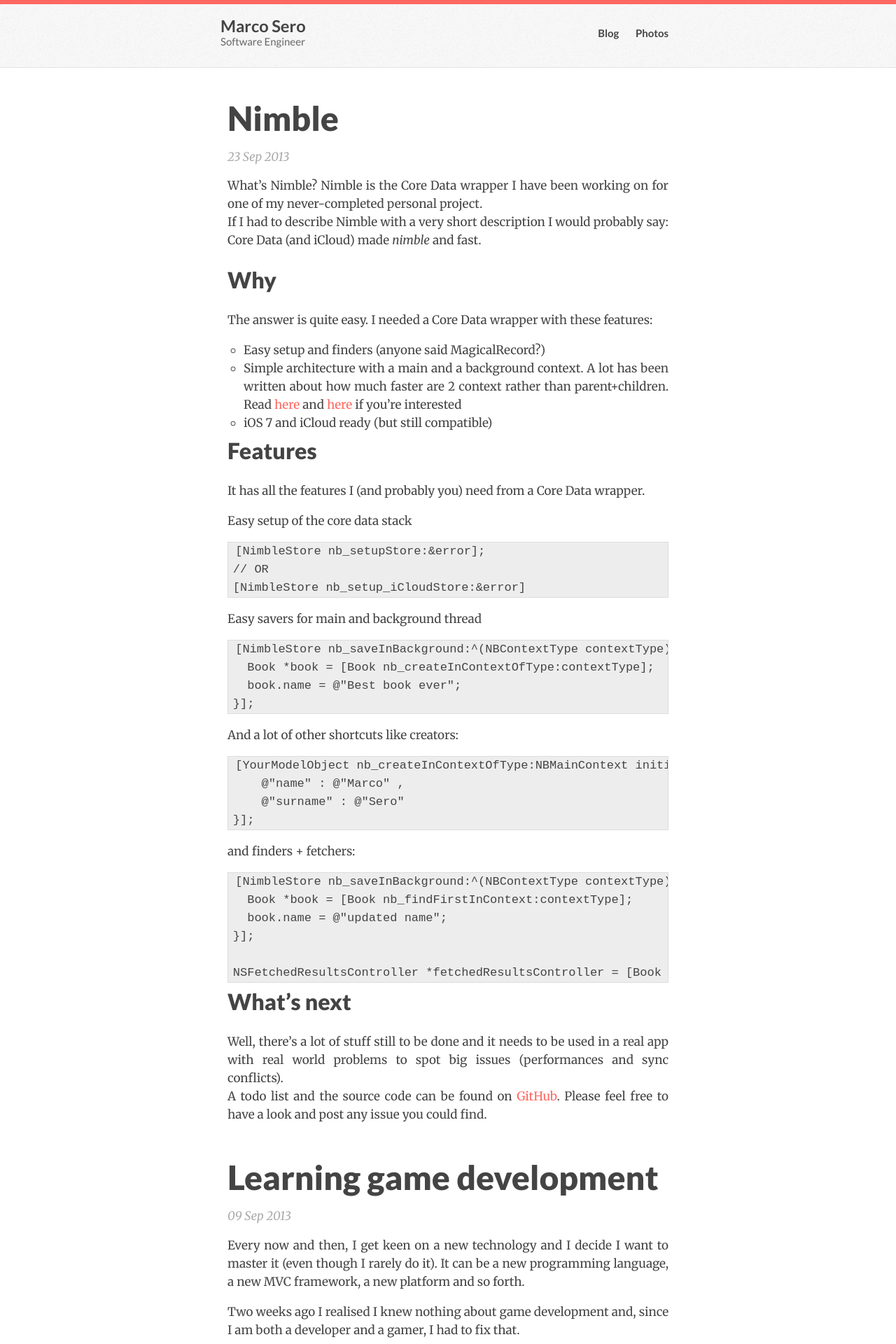
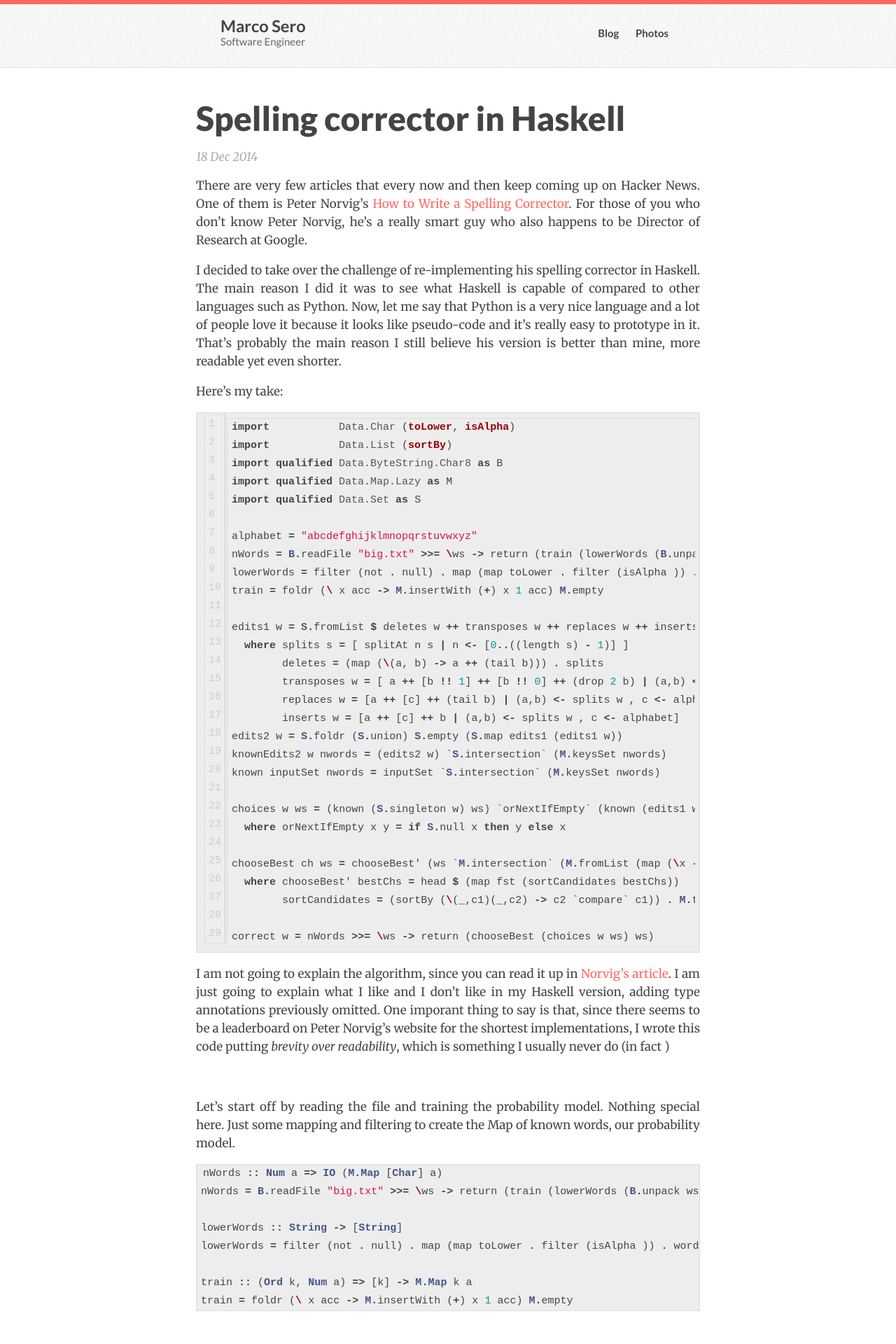
Before and after one commit to MarcoSero/marcosero.github.io, a Jekyll site: the page built from blog/index.html, in a window 1280 px wide. Shown: the top 1920 px of the page at 70% size. Built offline with Jekyll 4.4.1, drawn with Linux system fonts in a browser that asks for light colours; Markdown is read by kramdown in place of the engine named in the settings; the list of posts is cut into pages by our own code; some of the changed text lies outside the part shown.

Commit message:
Spelling Corrector blog post and some minor changes to the blog

````diff
--- a/_config.yml
+++ b/_config.yml
@@ -1,7 +1,7 @@
 name: Marco Sero
 description: Reading. Coding. Writing.
 markdown: redcarpet
-pygments: true
+highlighter: pygments
 paginate: 5
 paginate_path: /blog/page:num
 permalink: /blog/:title
--- a/_layouts/post.html
+++ b/_layouts/post.html
@@ -25,7 +25,7 @@ layout: default
       </a>
     </div>
     <div class="description">
-      iOS engineer keen on smart UX and neat UI.<br>
+      iOS Software Engineer. Computer Programmer.<br>
       Dogged reader. Quiet gamer. Infrequently photographer.
     </div>
   </div>
--- /dev/null
+++ b/_posts/2014-12-18-norvig-haskell-spelling-corrector.md
@@ -0,0 +1,142 @@
+---
+layout: post
+title:  "Spelling corrector in Haskell"
+date:   2014-12-18 21:35:46
+categories: Haskell
+---
+
+There are very few articles that every now and then keep coming up on Hacker News. One of them is Peter Norvig's [How to Write a Spelling Corrector](http://norvig.com/spell-correct.html).
+For those of you who don't know Peter Norvig, he's a really smart guy who also happens to be Director of Research at Google.
+
+I decided to take over the challenge of re-implementing his spelling corrector in Haskell. The main reason I did it was to see what Haskell is capable of compared to other languages such as Python.
+Now, let me say that Python is a very nice language and a lot of people love it because it looks like pseudo-code and it's really easy to prototype in it. That's probably the main reason I still believe his version is better than mine, more readable yet even shorter.
+
+Here's my take:
+
+{% highlight haskell linenos %}
+import           Data.Char (toLower, isAlpha)
+import           Data.List (sortBy)
+import qualified Data.ByteString.Char8 as B
+import qualified Data.Map.Lazy as M
+import qualified Data.Set as S
+
+alphabet = "abcdefghijklmnopqrstuvwxyz"
+nWords = B.readFile "big.txt" >>= \ws -> return (train (lowerWords (B.unpack ws)))
+lowerWords = filter (not . null) . map (map toLower . filter (isAlpha )) . words
+train = foldr (\ x acc -> M.insertWith (+) x 1 acc) M.empty
+
+edits1 w = S.fromList $ deletes w ++ transposes w ++ replaces w ++ inserts w
+  where splits s = [ splitAt n s | n <- [0..((length s) - 1)] ]
+        deletes = (map (\(a, b) -> a ++ (tail b))) . splits
+        transposes w = [ a ++ [b !! 1] ++ [b !! 0] ++ (drop 2 b) | (a,b) <- splits w , length b > 1 ]
+        replaces w = [a ++ [c] ++ (tail b) | (a,b) <- splits w , c <- alphabet]
+        inserts w = [a ++ [c] ++ b | (a,b) <- splits w , c <- alphabet]
+edits2 w = S.foldr (S.union) S.empty (S.map edits1 (edits1 w))
+knownEdits2 w nwords = (edits2 w) `S.intersection` (M.keysSet nwords)
+known inputSet nwords = inputSet `S.intersection` (M.keysSet nwords)
+
+choices w ws = (known (S.singleton w) ws) `orNextIfEmpty` (known (edits1 w) ws)  `orNextIfEmpty` (knownEdits2 w ws) `orNextIfEmpty` (S.singleton w)
+  where orNextIfEmpty x y = if S.null x then y else x
+
+chooseBest ch ws = chooseBest' (ws `M.intersection` (M.fromList (map (\x -> (x,0)) (S.toList ch))))
+  where chooseBest' bestChs = head $ (map fst (sortCandidates bestChs))
+        sortCandidates = (sortBy (\(_,c1)(_,c2) -> c2 `compare` c1)) . M.toList
+
+correct w = nWords >>= \ws -> return (chooseBest (choices w ws) ws)
+{% endhighlight %}
+
+I am not going to explain the algorithm, since you can read it up in [Norvig's article](http://norvig.com/spell-correct.html). I am just going to explain what I like and I don't like in my Haskell version, adding type annotations previously omitted.
+One imporant thing to say is that, since there seems to be a leaderboard on Peter Norvig's website for the shortest implementations, I wrote this code putting *brevity over readability*, which is something I usually never do (in fact )
+
+<br>
+
+Let's start off by reading the file and training the probability model. Nothing special here. Just some mapping and filtering to create the Map of known words, our probability model.
+
+```haskell
+nWords :: Num a => IO (M.Map [Char] a)
+nWords = B.readFile "big.txt" >>= \ws -> return (train (lowerWords (B.unpack ws)))
+
+lowerWords :: String -> [String]
+lowerWords = filter (not . null) . map (map toLower . filter (isAlpha )) . words
+
+train :: (Ord k, Num a) => [k] -> M.Map k a
+train = foldr (\ x acc -> M.insertWith (+) x 1 acc) M.empty
+```
+
+<br>
+
+Things start getting interesting when we start creating all the possible edits at distance 1.
+Haskell's list comprehensions are just amazing. Look for example at the `inserts` function: instead of 2 horrible for loops you can just read "combine all the splits for each letter of the alphabet". This is where Haskell really shines.
+
+```haskell
+edits1 :: String -> S.Set String
+edits1 w = S.fromList $ deletes w ++ transposes w ++ replaces w ++ inserts w
+  where splits :: [a] -> [([a], [a])]
+        splits s = [ splitAt n s | n <- [0..((length s) - 1)] ]
+	    deletes :: [a] -> [[a]]
+        deletes = (map (\(a, b) -> a ++ (tail b))) . splits
+		transposes :: [a] -> [[a]]
+        transposes w = [ a ++ [b !! 1] ++ [b !! 0] ++ (drop 2 b) | (a,b) <- splits w , length b > 1 ]
+		replaces :: String -> [String]
+        replaces w = [a ++ [c] ++ (tail b) | (a,b) <- splits w , c <- alphabet]
+		inserts :: String -> [String]
+        inserts w = [a ++ [c] ++ b | (a,b) <- splits w , c <- alphabet]
+```
+
+<br>
+
+Creating all the edits at distance 2 is trivial applying `edits1` twice with `map` and then reducing the sets using `foldr`. Classic map-reduce right here.
+Creating the sets of known edits at distance 2 and the set of known words is just set interesection.
+
+```haskell
+edits2 :: String -> S.Set String
+edits2 w = S.foldr (S.union) S.empty (S.map edits1 (edits1 w))
+
+known_knownEdits2 :: String -> M.Map String a -> S.Set String
+knownEdits2 w nwords = (edits2 w) `S.intersection` (M.keysSet nwords)
+
+known :: Ord a => S.Set a -> M.Map a b -> S.Set a
+known inputSet nwords = inputSet `S.intersection` (M.keysSet nwords)
+```
+
+<br>
+
+Now the ugliest part.
+I couldn't find nothing as neat as Python's `or` operator so I had to create a little function to do that for me. That's not too bad.
+What I don't really like is the function `chooseBest`. Having to jump between sets and maps passing from lists is horrible. Probably even more terrible is having to manually sort the map based on the values.
+I am sure there is a better way since Haskell is so powerful, I just couldn't come up with it.
+
+```haskell
+choices :: String -> M.Map String a -> S.Set String
+choices w ws = (known (S.singleton w) ws) `orNextIfEmpty` (known (edits1 w) ws)  `orNextIfEmpty` (knownEdits2 w ws) `orNextIfEmpty` (S.singleton w)
+  where orNextIfEmpty x y = if S.null x then y else x
+
+chooseBest :: (Ord b, Ord a) => S.Set a -> M.Map a b -> a
+chooseBest ch ws = chooseBest' (ws `M.intersection` (M.fromList (map (\x -> (x,0)) (S.toList ch))))
+  where chooseBest' bestChs = head $ (map fst (sortCandidates bestChs))
+        sortCandidates = (sortBy (\(_,c1)(_,c2) -> c2 `compare` c1)) . M.toList
+```
+
+<br>
+
+Finally the `correct` function glues everything together:
+
+```haskell
+correct :: String -> IO String
+correct w = nWords >>= \ws -> return (chooseBest (choices w ws) ws)
+```
+
+<br>
+
+Trying it out:
+
+```bash
+λ> correct "sometihng"    # distance 1
+"something"
+λ> correct "soomehting"   # distance 2
+"something"
+```
+
+<br>
+
+I am sure I have done something completely wrong and there's something that could have been done in a better way. Feedback is really appreciated. The code is on [GitHub](https://github.com/MarcoSero/Norvigs-Spelling-Corrector).
--- a/css/main.css
+++ b/css/main.css
@@ -180,7 +180,7 @@ ul.posts .post_title_archive {
 }
 
 .content {
-  max-width: 630px;
+  max-width: 720px;
   margin: 3em auto 2em;
   padding-left: 15px;
   padding-right: 15px;
@@ -288,6 +288,7 @@ ul.posts .post_title_archive {
   border: 1px solid #ddd;
   background-color: #EDEDED;
   padding: 0 .4em;
+  font-size: 15px;
 }
 
 .post ul, .post ol {
--- a/css/syntax.css
+++ b/css/syntax.css
@@ -60,3 +60,6 @@ pre { white-space: pre; overflow: auto; }
 .highlight .vg { color: #008080 } /* Name.Variable.Global */
 .highlight .vi { color: #008080 } /* Name.Variable.Instance */
 .highlight .il { color: #009999 } /* Literal.Number.Integer.Long */
+
+.post > .highlight .lineno { color: #ccc; display:inline-block; padding: 0 5px; border-right:1px solid #ccc; }
+.post > .highlight pre code { display: block; white-space: pre; overflow-x: auto; word-wrap: normal; }
````
